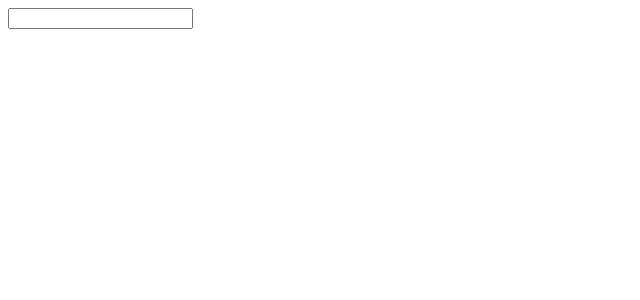
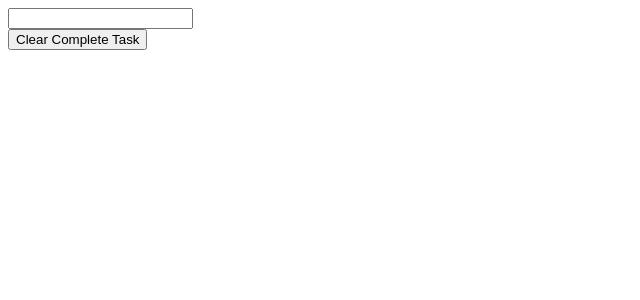
Before and after one commit to Sapkota00Basanta/Todo-List-React-Typescript, a React (Vite) app: page / in a window 1280 px wide. Shown: the top 300 px of the page, without its empty margins (0-640 px from the left). Built offline with nearby package versions, Linux system fonts and the light colour scheme.

Commit message:
Delete & Clear Completed Task feature added

```diff
--- a/src/components/Listview/Listview.tsx
+++ b/src/components/Listview/Listview.tsx
@@ -27,7 +27,7 @@ export const Listview: React.FC<IListViewProps> = () => {
    * This method handles the key press change to update the tasks state
    * @param event KeyboardEvent of Input Type
    */
-  const handleNewTaskLableKeyDown = (
+  const handleNewTaskLabelKeyDown = (
     event: KeyboardEvent<HTMLInputElement>
   ) => {
     if (event.key.toLowerCase() === 'enter' && newTaskLabel !== '') {
@@ -39,6 +39,11 @@ export const Listview: React.FC<IListViewProps> = () => {
     }
   };
 
+  /**
+   * This method is a higher order functoin, which handles the marking a specific task as complete or incomplte
+   * @param selectedTask Todo list task
+   * @returns ChnageEventHandler
+   */
   const handleTaskCompleteChange =
     (selectedTask: ITaskState) => (event: ChangeEvent<HTMLInputElement>) => {
       setTasks((tasks) =>
@@ -54,6 +59,22 @@ export const Listview: React.FC<IListViewProps> = () => {
       );
     };
 
+  /**
+   * This method handles clearing of all the completed tasks
+   */
+  const handleTasksCompleteClearClick = () => {
+    setTasks((tasks) => tasks.filter((task) => !task.isComplete));
+  };
+
+  /**
+   * This method is a higher order function which handles to delete selected task from tasks array
+   * @param selectedTask Selected task to delete
+   * @returns Event Handler which filters out task with matching id
+   */
+  const handleTaskDeleteClick = (selectedTask: ITaskState) => () => {
+    setTasks((tasks) => tasks.filter((task) => task.id !== selectedTask.id));
+  };
+
   return (
     <div>
       <div>
@@ -65,14 +86,20 @@ export const Listview: React.FC<IListViewProps> = () => {
               onChange={handleTaskCompleteChange(eachTask)}
             />{' '}
             {eachTask.label}
+            <button onClick={handleTaskDeleteClick(eachTask)}>Delete</button>
           </div>
         ))}
       </div>
       <input
         value={newTaskLabel}
         onChange={handleNewTaskLabelChange}
-        onKeyDown={handleNewTaskLableKeyDown}
+        onKeyDown={handleNewTaskLabelKeyDown}
       />
+      <div>
+        <button onClick={handleTasksCompleteClearClick}>
+          Clear Complete Task
+        </button>
+      </div>
     </div>
   );
 };
```
